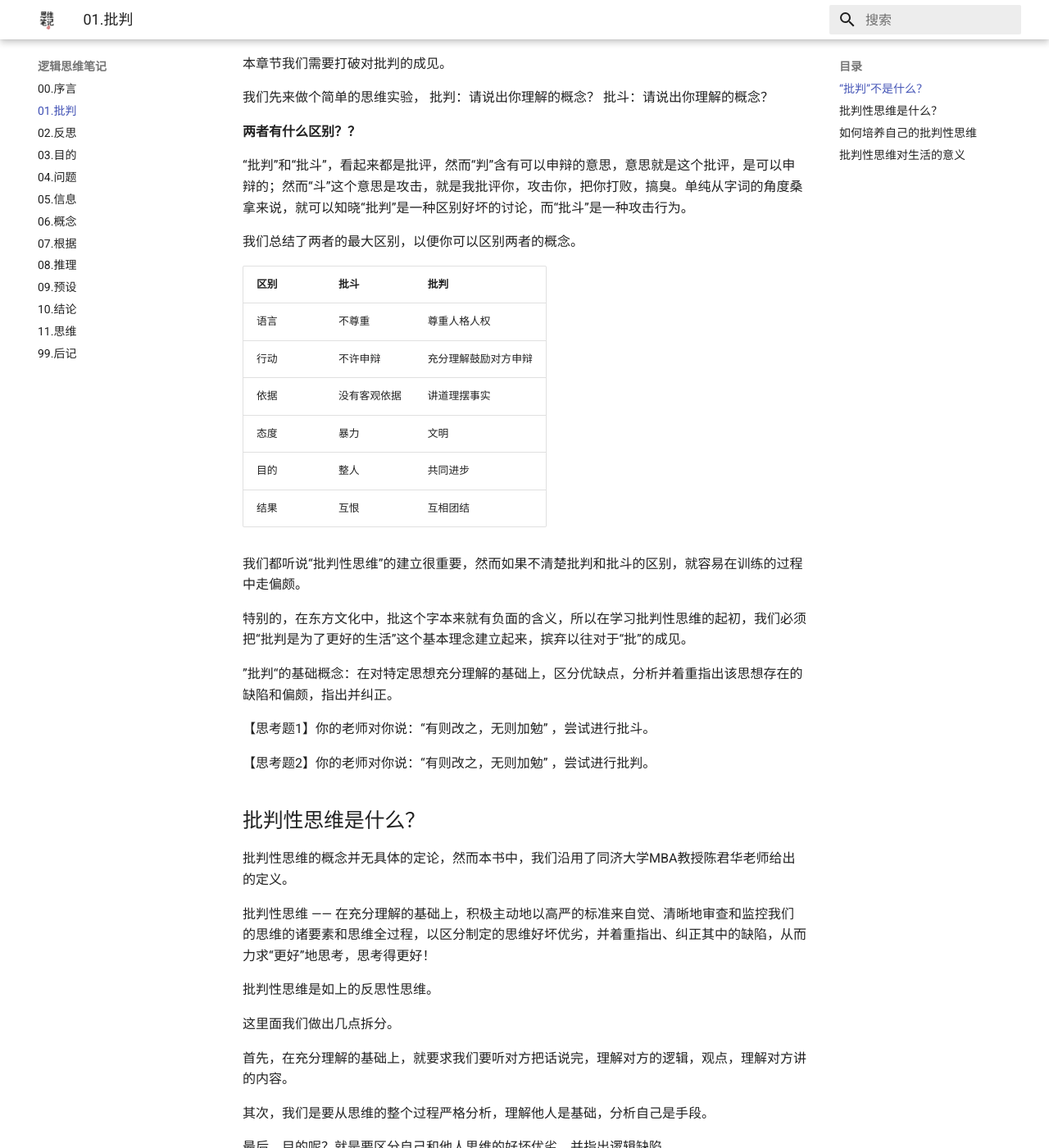
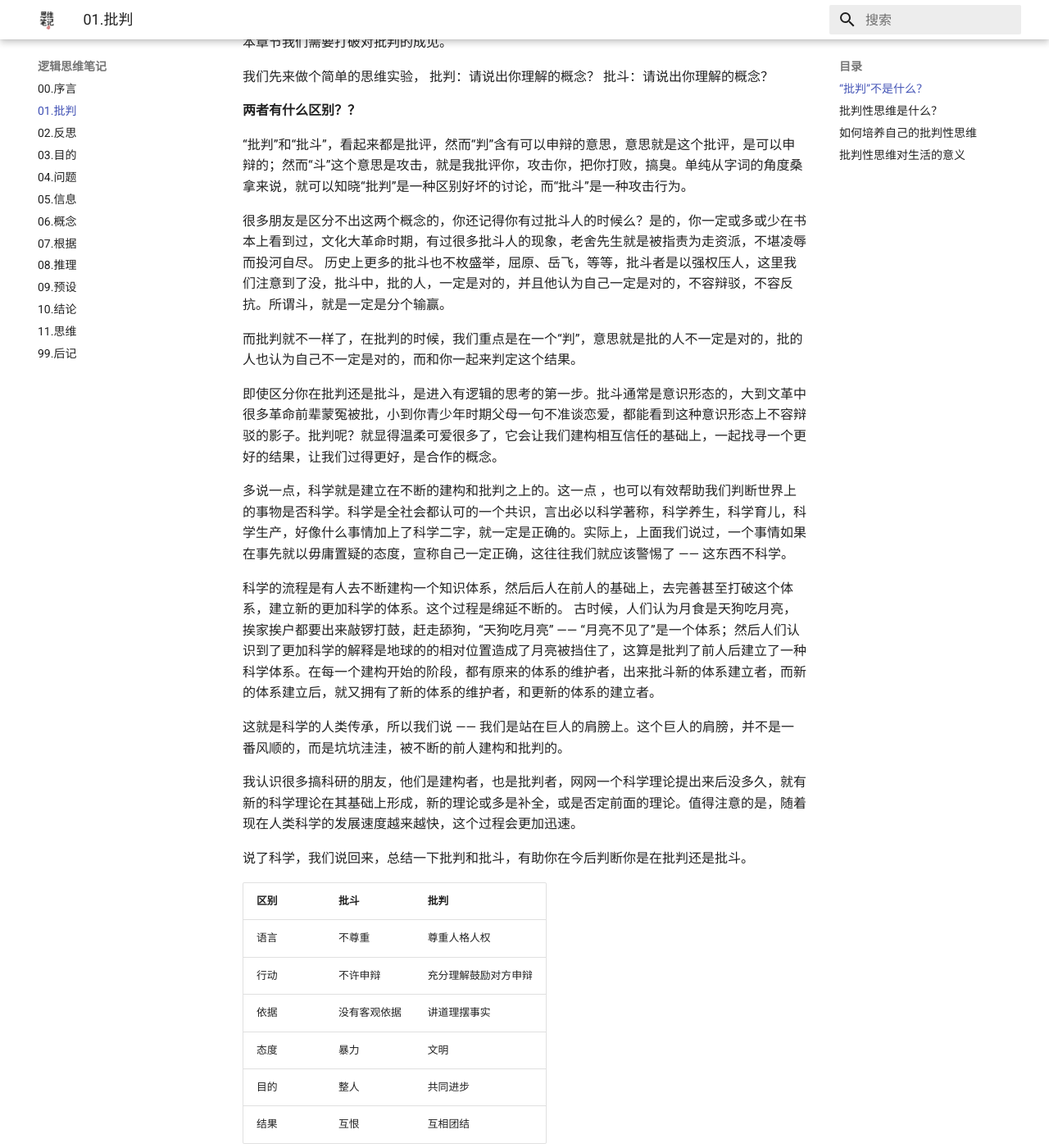
Before and after one commit to guoylyy/CriticalThinkingDocs, an MkDocs documentation site: the page built from docs/lg/chapter01.md, in a window 1280 px wide and 1400 px high, scrolled down 1138 px. Shown: the whole window at 82% size. Built offline with MkDocs 1.6.1 and Material for MkDocs 9.7.7, drawn with Linux system fonts in a browser that asks for light colours; some of the changed text lies outside the part shown.

Commit message:
1. 更新批判性思维【充分理解】例子部分

```diff
--- a/docs/lg/chapter01.md
+++ b/docs/lg/chapter01.md
@@ -43,7 +43,21 @@
 
 “批判”和“批斗”，看起来都是批评，然而“判”含有可以申辩的意思，意思就是这个批评，是可以申辩的；然而“斗”这个意思是攻击，就是我批评你，攻击你，把你打败，搞臭。单纯从字词的角度桑拿来说，就可以知晓“批判”是一种区别好坏的讨论，而“批斗”是一种攻击行为。
 
-我们总结了两者的最大区别，以便你可以区别两者的概念。
+很多朋友是区分不出这两个概念的，你还记得你有过批斗人的时候么？是的，你一定或多或少在书本上看到过，文化大革命时期，有过很多批斗人的现象，老舍先生就是被指责为走资派，不堪凌辱而投河自尽。 历史上更多的批斗也不枚盛举，屈原、岳飞，等等，批斗者是以强权压人，这里我们注意到了没，批斗中，批的人，一定是对的，并且他认为自己一定是对的，不容辩驳，不容反抗。所谓斗，就是一定是分个输赢。
+
+而批判就不一样了，在批判的时候，我们重点是在一个“判”，意思就是批的人不一定是对的，批的人也认为自己不一定是对的，而和你一起来判定这个结果。
+
+即使区分你在批判还是批斗，是进入有逻辑的思考的第一步。批斗通常是意识形态的，大到文革中很多革命前辈蒙冤被批，小到你青少年时期父母一句不准谈恋爱，都能看到这种意识形态上不容辩驳的影子。批判呢？就显得温柔可爱很多了，它会让我们建构相互信任的基础上，一起找寻一个更好的结果，让我们过得更好，是合作的概念。
+
+多说一点，科学就是建立在不断的建构和批判之上的。这一点 ，也可以有效帮助我们判断世界上的事物是否科学。科学是全社会都认可的一个共识，言出必以科学著称，科学养生，科学育儿，科学生产，好像什么事情加上了科学二字，就一定是正确的。实际上，上面我们说过，一个事情如果在事先就以毋庸置疑的态度，宣称自己一定正确，这往往我们就应该警惕了 —— 这东西不科学。
+
+科学的流程是有人去不断建构一个知识体系，然后后人在前人的基础上，去完善甚至打破这个体系，建立新的更加科学的体系。这个过程是绵延不断的。 古时候，人们认为月食是天狗吃月亮，挨家挨户都要出来敲锣打鼓，赶走舔狗，“天狗吃月亮” —— “月亮不见了”是一个体系；然后人们认识到了更加科学的解释是地球的的相对位置造成了月亮被挡住了，这算是批判了前人后建立了一种科学体系。在每一个建构开始的阶段，都有原来的体系的维护者，出来批斗新的体系建立者，而新的体系建立后，就又拥有了新的体系的维护者，和更新的体系的建立者。
+
+这就是科学的人类传承，所以我们说 —— 我们是站在巨人的肩膀上。这个巨人的肩膀，并不是一番风顺的，而是坑坑洼洼，被不断的前人建构和批判的。
+
+我认识很多搞科研的朋友，他们是建构者，也是批判者，网网一个科学理论提出来后没多久，就有新的科学理论在其基础上形成，新的理论或多是补全，或是否定前面的理论。值得注意的是，随着现在人类科学的发展速度越来越快，这个过程会更加迅速。
+
+说了科学，我们说回来，总结一下批判和批斗，有助你在今后判断你是在批判还是批斗。
 
 区别|批斗 | 批判
 ---|---|---
@@ -66,7 +80,7 @@
 
 ## 批判性思维是什么？
 
-批判性思维的概念并无具体的定论，然而本书中，我们沿用了同济大学MBA教授陈君华老师给出的定义。
+批判性思维的概念并无具体的定论，然而本书中，我们沿用了同济大学MBA教授陈君华老师给出的定义。Respect！！我认为这个定义非常准确，本书也是构建在这个定义之上的。
 
 批判性思维 —— 在充分理解的基础上，积极主动地以高严的标准来自觉、清晰地审查和监控我们的思维的诸要素和思维全过程，以区分制定的思维好坏优劣，并着重指出、纠正其中的缺陷，从而力求“更好”地思考，思考得更好！
 
@@ -75,6 +89,41 @@
 这里面我们做出几点拆分。
 
 首先，在充分理解的基础上，就要求我们要听对方把话说完，理解对方的逻辑，观点，理解对方讲的内容。
+
+饿，你上一次充分理解一个人之后再发言是什么时候？我有一个朋友叫B哥，B哥呢，是一个铁直男，有一次和女朋友参加了一个聚会，聚会时开放性质的，就是大家都可以拿个食物拿个酒站着坐着聊天。期间 B哥在女朋友和友人聊天的时候，和旁边的女性聊了几句，偏偏两人还蛮聊得来就有说有笑了一阵。聚会结束，B哥和女友回家的时候，女友全程黑脸，大概是这样哈：
+B哥：怎么了？
+女友：没怎么？别和我说话。
+B哥：到底怎么了？
+女友：你在聚会上和别人女生调情？
+B哥：我没有调情啊；
+女友：你还不是调情？@&#¥*！#
+...
+最终B哥呢，说了一句大家熟悉又陌生的话语 —— 你要这么想我也没有办法。
+
+听完这个故事，你可能替B哥蒙冤，也可能为B哥女友打抱不平，然而，我可以基本判断他们没有经过更好的逻辑训练。
+
+来我们，重复一下上面这一句话 —— “在充分理解的基础上”，饿，在充分理解的基础上，饿，在充分理解的基础上。
+
+在另外一个平行世界里，一个更加富有思辨思维的B哥，一定会那么说 —— “嗯，对不起，我的错。那来，宝宝，我们现在说一下，什么是调情？”
+
+相同的事情在更多的场合发生，领导过来 —— 你最近摸鱼比较多啊。
+一般你诚惶诚恐 —— 领导，我没有摸鱼啊。
+领导 —— 你就是摸鱼了。
+然后你来一句 —— 你这么想我也没有办法。
+
+回顾一下，这是不是一种批斗啊，然后你就去B站发个视频 —— 老板职场PUA我。
+
+实际上，当时的你，不要急着否定领导，而是说 —— “饿，领导，可能我最近的确有些工作不能体现在明面上，我调整。那，我们先说下什么是您认为的摸鱼？”
+
+肯定对方，不是说百分之百认可对方，那就又成了批斗，而是向对方表明我们是一种开放的心态和你批判这个问题，但是在批判之前，我们要充分理解对方，所以，我得提出我的问题。
+
+当然这仅仅是一个小技巧，不能说你学会了这个提问以后就能充分理解对方了，这仅仅是个开始。
+
+在现实生活中，我们讨论的问题可能比上面的例子更加复杂，那就需要来回拉扯，明确概念，确定前提，达成逻辑上的一致，才能达成共同结论。
+
+看，光是充分理解这一点，我们就够踩上无数个坑了。
+
+不放我们继续看下一个坑。
 
 其次，我们是要从思维的整个过程严格分析，理解他人是基础，分析自己是手段。
 
```
Also changed, not shown: other parts of docs/lg/chapter01.md (+1 -1 lines).
